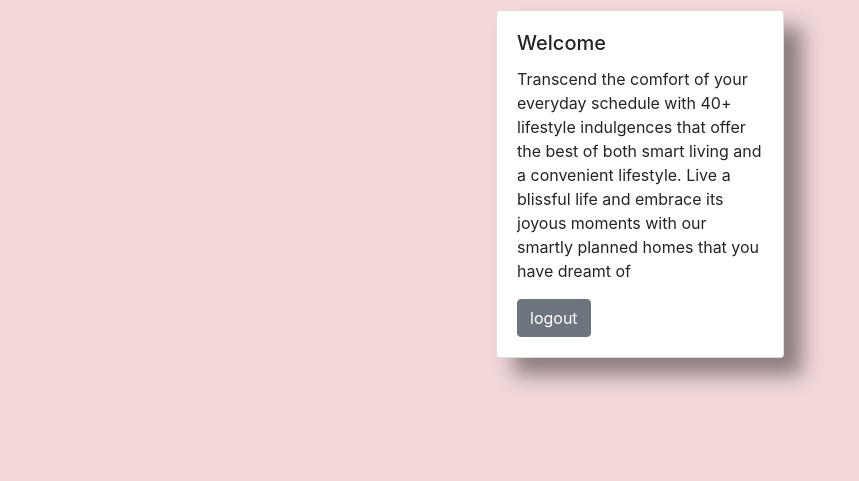
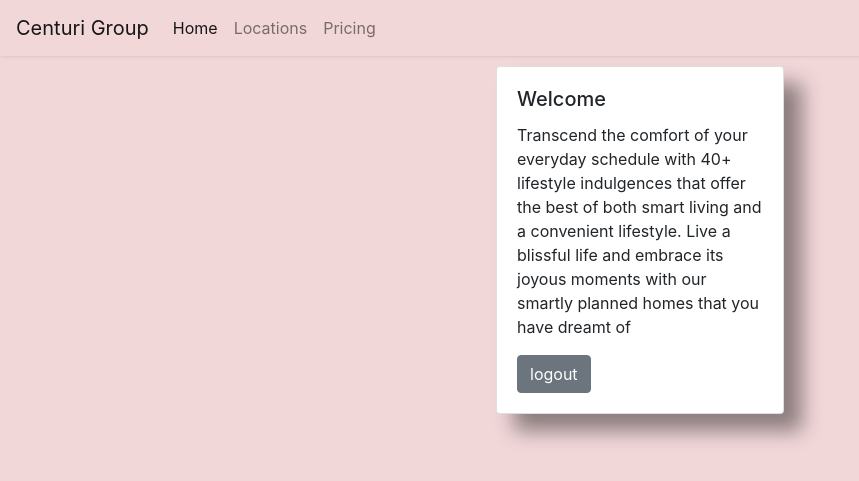
Before and after one commit to Aravindrajeev432/Django_login_page, a Django app: template welcomeapp/templates/home.html in a window 1280 px wide. Shown: the top 481 px of the page, without its empty margins (0-859 px from the left). Run offline with Django 4.2, Linux system fonts and the light colour scheme; the template is opened without the code that fills it, so the values that code supplies are empty; some libraries are stand-ins or nearby versions.

Commit message:
Last commit

```diff
--- a/welcomeapp/templates/home.html
+++ b/welcomeapp/templates/home.html
@@ -24,11 +24,33 @@
             box-shadow:18px 17px 20px 0px #0000006b;
             margin: 10px;
         }
+        .container-fluid {
+
+    padding-right: 0px;
+   padding-left: 0px;
+        }
+        .navbar {
+    box-shadow: 0px -5px 7px 0px black;
+}
     </style>
 
 </head>
   <body>
     <div class="container-fluid box1">
+      <nav class="navbar navbar-expand-lg navbar-light">
+        <a class="navbar-brand" href="#">Centuri Group</a>
+        <button class="navbar-toggler" type="button" data-toggle="collapse" data-target="#navbarNavAltMarkup" aria-controls="navbarNavAltMarkup" aria-expanded="false" aria-label="Toggle navigation">
+          <span class="navbar-toggler-icon"></span>
+        </button>
+        <div class="collapse navbar-collapse" id="navbarNavAltMarkup">
+          <div class="navbar-nav">
+            <a class="nav-item nav-link active" href="#">Home <span class="sr-only">(current)</span></a>
+            <a class="nav-item nav-link" href="#">Locations</a>
+            <a class="nav-item nav-link" href="#">Pricing</a>
+
+          </div>
+        </div>
+      </nav>
         <div class="row">
 
 
--- a/welcomeapp/templates/index.html
+++ b/welcomeapp/templates/index.html
@@ -83,7 +83,7 @@ justify-content: center;
 
   <button type="submit" class="btn btn-secondary">Submit</button>
   {% for message in messages %}
-  <h3>{{message}}</h3>
+  <h3 style="text-align:center;">{{message}}</h3>
   {% endfor %}
 </form>
 </div>
--- a/welcomeapp/views.py
+++ b/welcomeapp/views.py
@@ -21,7 +21,7 @@ def index(request):
 
             return redirect(home)
         else:
-            messages.info(request, 'Error')
+            messages.info(request, 'Invalid username/password')
             return redirect(index)
     else:
         return render(request, 'index.html')
```
Also changed, not shown: db.sqlite3.
